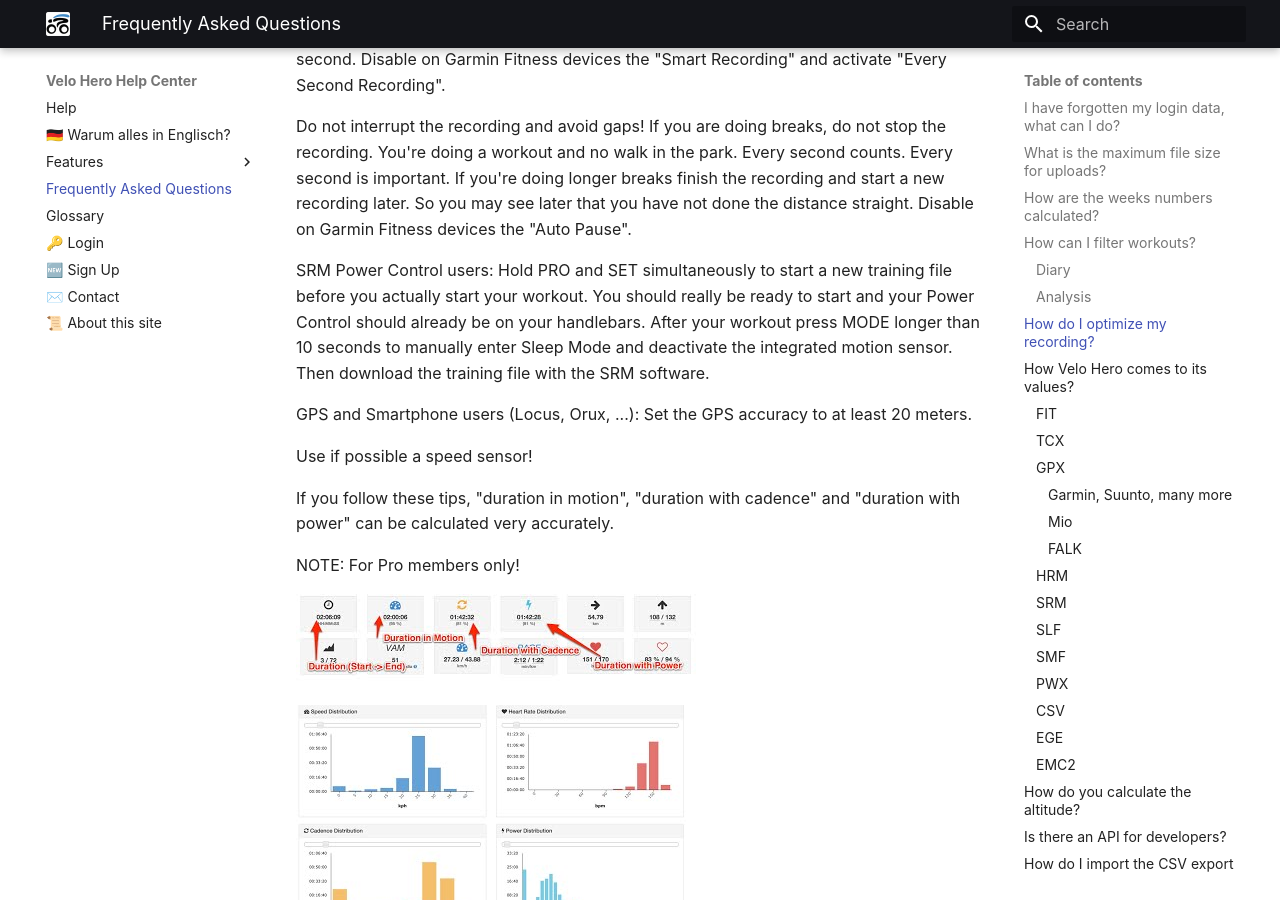
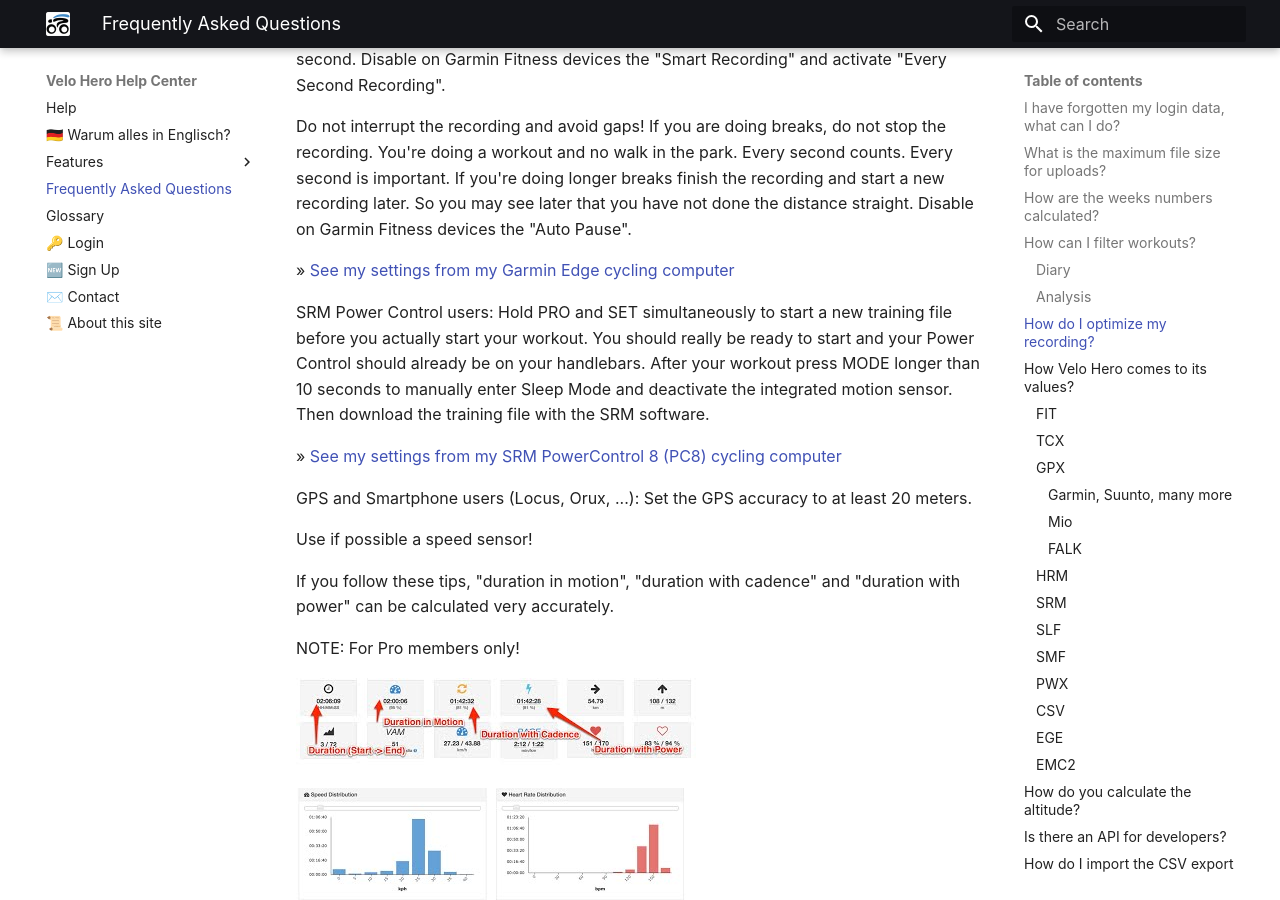
Before and after one commit to velohero-com/help, an MkDocs documentation site: the page built from docs/faq.md, in a window 1280 px wide and 900 px high, scrolled down 1694 px. Built offline with MkDocs 1.6.1 and Material for MkDocs 9.7.7, drawn with Linux system fonts in a browser that asks for light colours.

Commit message:
see my settings

```diff
--- a/docs/faq.md
+++ b/docs/faq.md
@@ -61,10 +61,14 @@ If you're doing longer breaks finish the recording and start a new recording lat
 So you may see later that you have not done the distance straight.
 Disable on Garmin Fitness devices the "Auto Pause".
 
+» [See my settings from my Garmin Edge cycling computer](https://twitter.com/realCyclenerd/status/1420387338316881931)
+
 SRM Power Control users:  Hold PRO and SET simultaneously to start a new training file before you actually start your workout.
 You should really be ready to start and your Power Control should already be on your handlebars.
 After your workout press MODE longer than 10 seconds to manually enter Sleep Mode and deactivate the integrated motion sensor.
 Then download the training file with the SRM software.
+
+» [See my settings from my SRM PowerControl 8 (PC8) cycling computer](https://twitter.com/realCyclenerd/status/1420390691675508739)
 
 GPS and Smartphone users (Locus, Orux, ...):
 Set the GPS accuracy to at least 20 meters.
```
